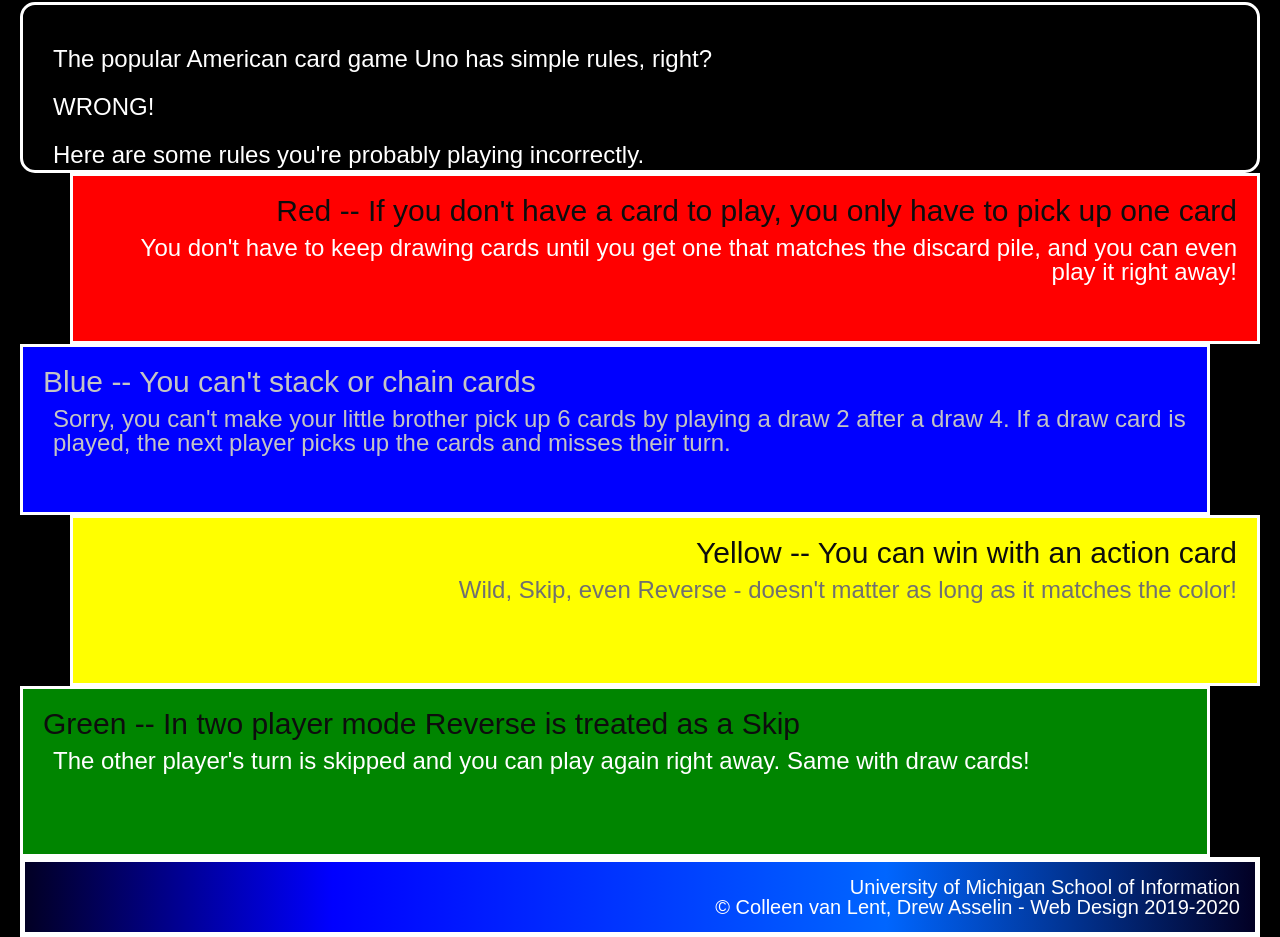
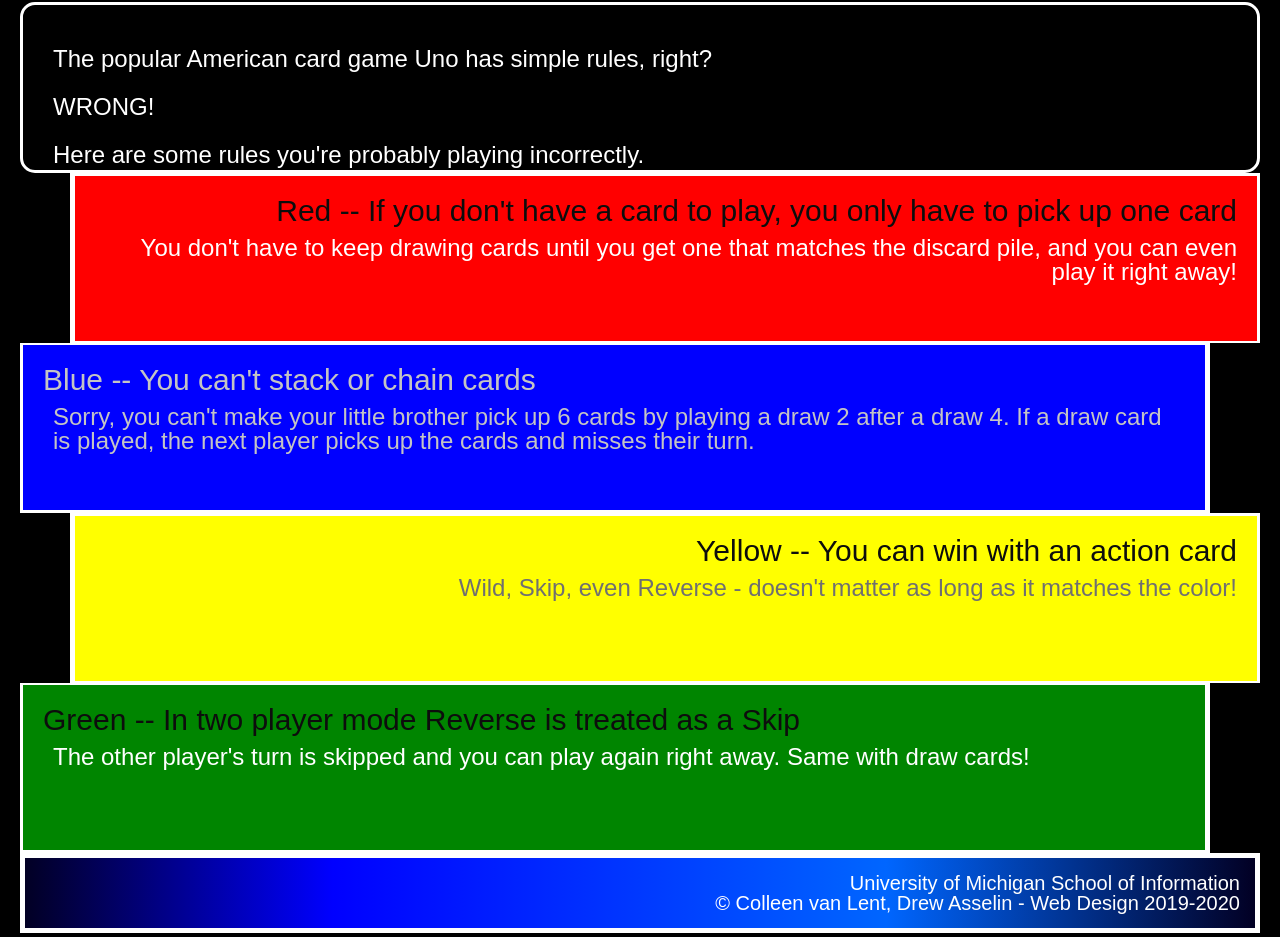
Before and after one commit to apoorv4120/hw2_w24, a plain HTML site: page index.html in a window 1280 px wide. Shown: the part 326-1263 px from the top of the page. Drawn offline with Linux system fonts and the light colour scheme.

Commit message:
Add files via upload

```diff
--- a/css/style.css
+++ b/css/style.css
@@ -44,14 +44,16 @@ div.red {
     background-color: #ff0000;
     text-align: right;
     margin-left: 50px;
-    border: 0 0 2px 5px;
+    border-bottom: 2px solid #ffffff;
+    border-left: 5px solid #ffffff
 }
 
 div.blue {
     background-color: #0000ff;
     text-align: left;
     margin-right: 50px;
-    border: 2px 5px 0 0;
+    border-top: 2px solid #ffffff;
+    border-right: 5px solid #ffffff;
     color: #c4c4c4;
 }
 
@@ -64,7 +66,8 @@ div.yellow {
     text-align: right;
     margin-left: 50px;
     margin-left: 50px;
-    border: 0 0 2px 5px;
+    border-bottom: 2px solid #ffffff;
+    border-left: 5px solid #ffffff;
     color: #707070;
 }
 
@@ -72,7 +75,8 @@ div.green {
     background-color: #008500;
     text-align: left;
     margin-right: 50px;
-    border: 2px 5px 0 0;
+    border-top: 2px solid #ffffff;
+    border-right: 5px solid #ffffff;
 }
 
 footer {
```
